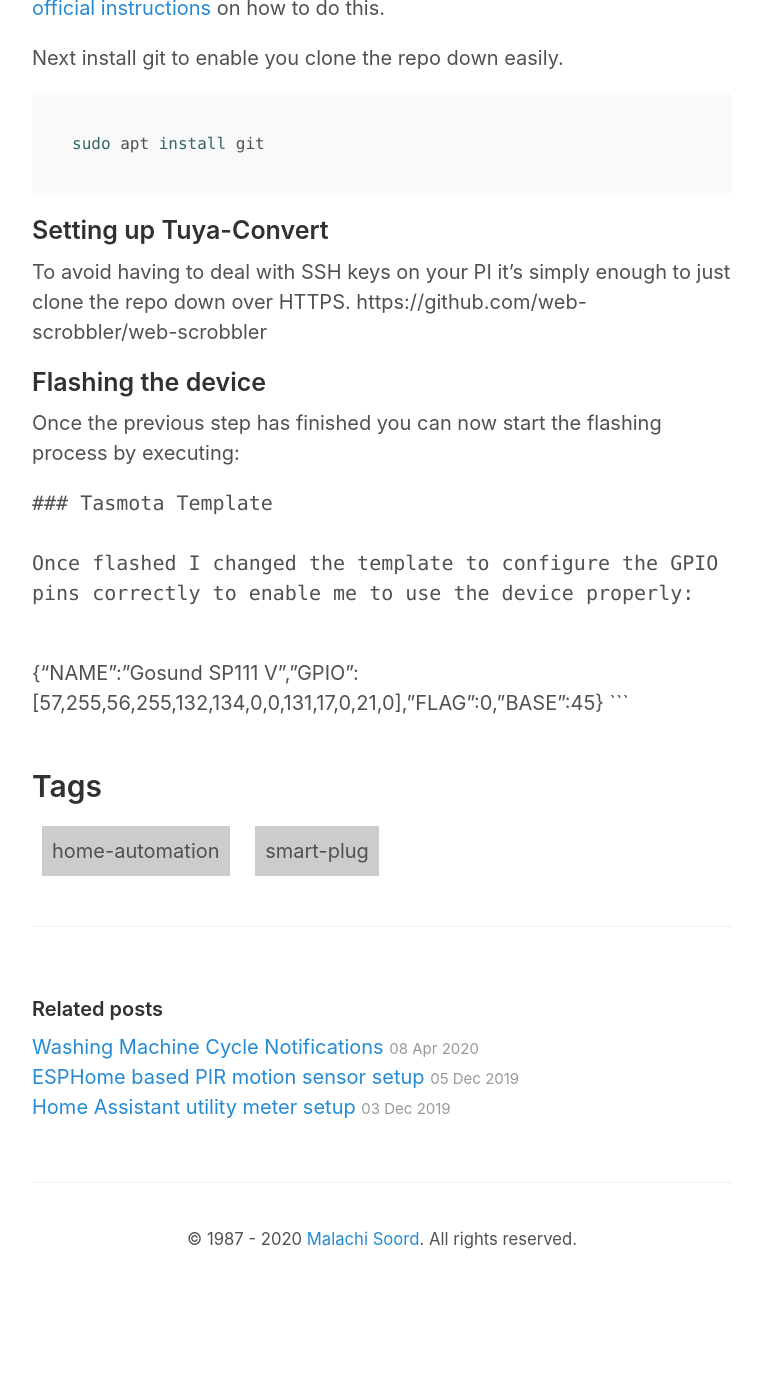
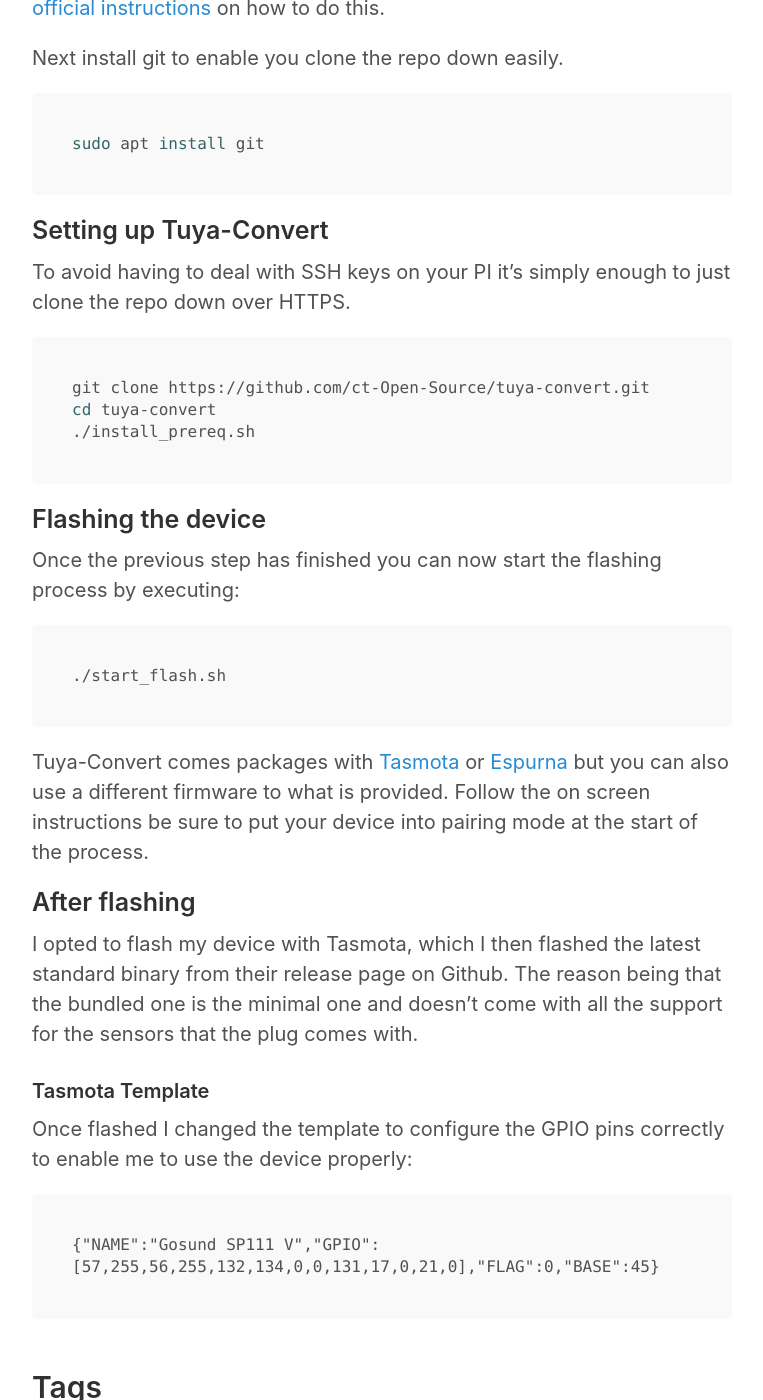
Before and after one commit to inverse/personal-site, a Jekyll site: the page built from _posts/2020-05-23-flashing-custom-firmware-with-tuya-convert.md, in a window 1280 px wide and 1400 px high, scrolled down 1148 px. Shown: the whole window, without its empty margins (258-1021 px from the left). Built offline with Jekyll 4.4.1, drawn with Linux system fonts in a browser that asks for light colours; nearby versions of some CDN libraries; before the commit the page ends 2441 px from its top, so only the background shows below that.

Commit message:
Fix up post

````diff
--- a/_posts/2020-05-23-flashing-custom-firmware-with-tuya-convert.md
+++ b/_posts/2020-05-23-flashing-custom-firmware-with-tuya-convert.md
@@ -39,12 +39,28 @@
 ## Setting up Tuya-Convert
 
 To avoid having to deal with SSH keys on your PI it's simply enough to just clone the repo down over HTTPS.
-https://github.com/web-scrobbler/web-scrobbler
+
+```bash
+git clone https://github.com/ct-Open-Source/tuya-convert.git
+cd tuya-convert
+./install_prereq.sh
+```
+
 ## Flashing the device
 
 Once the previous step has finished you can now start the flashing process by executing:
 
-```bashhttp://affiliate.malachisoord.com/t/27d86c77-e3e8-4e21-abc9-2be97e2003b4
+```bash
+./start_flash.sh
+```
+
+Tuya-Convert comes packages with [Tasmota][6] or [Espurna][7] but you can also use a different firmware to what is provided. Follow the on screen instructions be sure to put your device into pairing mode at the start of the process.
+
+## After flashing
+
+I opted to flash my device with Tasmota, which I then flashed the latest standard binary from their release page on Github. The reason being that
+the bundled one is the minimal one and doesn't come with all the support for the sensors that the plug comes with.
+
 ### Tasmota Template
 
 Once flashed I changed the template to configure the GPIO pins correctly to enable me to use the device properly:
@@ -55,8 +71,8 @@
 
 
 [0]: https://github.com/ct-Open-Source/tuya-convert
-[1]: http://affiliate.malachisoord.com/t/c373281f-2a9e-42af-bc1e-db0f01ae12b1
-[2]: http://affiliate.malachisoord.com/t/27d86c77-e3e8-4e21-abc9-2be97e2003b4
+[1]: https://affiliate.malachisoord.com/t/c373281f-2a9e-42af-bc1e-db0f01ae12b1
+[2]: https://affiliate.malachisoord.com/t/27d86c77-e3e8-4e21-abc9-2be97e2003b4
 [3]: https://affiliate.malachisoord.com/t/940fc6b7-d20a-46d7-b6bb-2f6bdcaaed7b
 [4]: https://www.raspberrypi.org/downloads/raspbian/
 [5]: https://www.raspberrypi.org/documentation/configuration/wireless/wireless-cli.md
````
